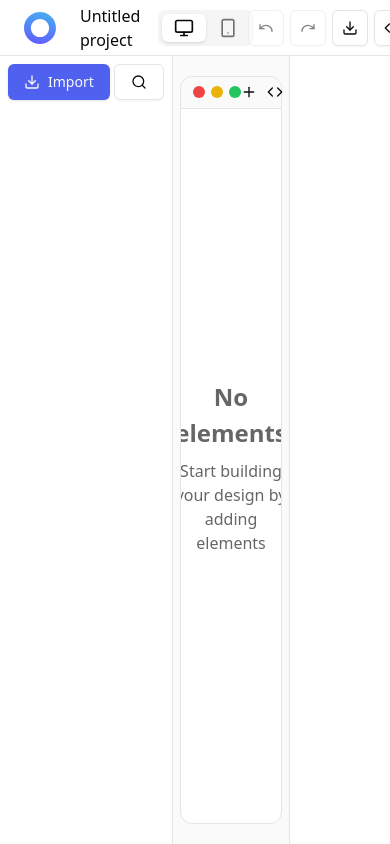
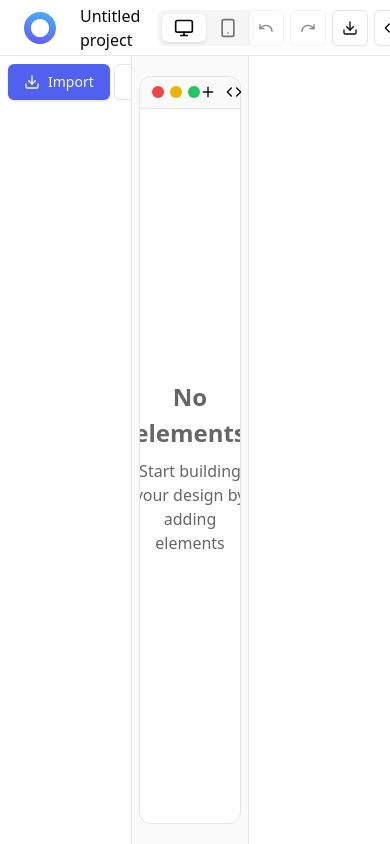
Before and after one commit to windbase/windbase, a Next.js app in the folder apps/web/: page / in a window 390 px wide. Built offline with nearby package versions, Linux system fonts and the light colour scheme.

Commit message:
fix: improve layout responsiveness in VisualBuilder and ElementLayers components by adding overflow handling and sticky header for better user experience

```diff
--- a/apps/web/src/components/core-builder/visual-builder.tsx
+++ b/apps/web/src/components/core-builder/visual-builder.tsx
@@ -44,8 +44,8 @@ function VisualBuilder() {
 	return (
 		<div className="h-screen overflow-hidden flex flex-col">
 			<Toolbar />
-			<div className="flex-1 flex">
-				<div className="w-56 h-full border-r">
+			<div className="flex-1 flex overflow-hidden">
+				<div className="w-56 h-full border-r overflow-auto">
 					{sidebarView === 'default' ? <DefaultSidebar /> : <ElementLayers />}
 				</div>
 				<div
@@ -54,7 +54,7 @@ function VisualBuilder() {
 				>
 					<LivePreviewArea />
 				</div>
-				<div className="w-60 h-full border-l">
+				<div className="w-60 h-full border-l overflow-auto">
 					{selectedElement && <ElementProperties />}
 				</div>
 			</div>
--- a/apps/web/src/components/element-management/element-layers.tsx
+++ b/apps/web/src/components/element-management/element-layers.tsx
@@ -144,8 +144,8 @@ function ElementLayers() {
 	};
 
 	return (
-		<div>
-			<h1 className="text-xs font-medium px-2 py-3 uppercase text-muted-foreground flex items-center gap-2">
+		<>
+			<h1 className="sticky top-0 z-10 bg-background text-xs font-medium px-2 py-3 uppercase text-muted-foreground flex items-center gap-2">
 				<Layers size={16} /> Layers
 			</h1>
 
@@ -273,7 +273,7 @@ function ElementLayers() {
 					treeLabel="Element Layers"
 				/>
 			</ControlledTreeEnvironment>
-		</div>
+		</>
 	);
 }
 
```
